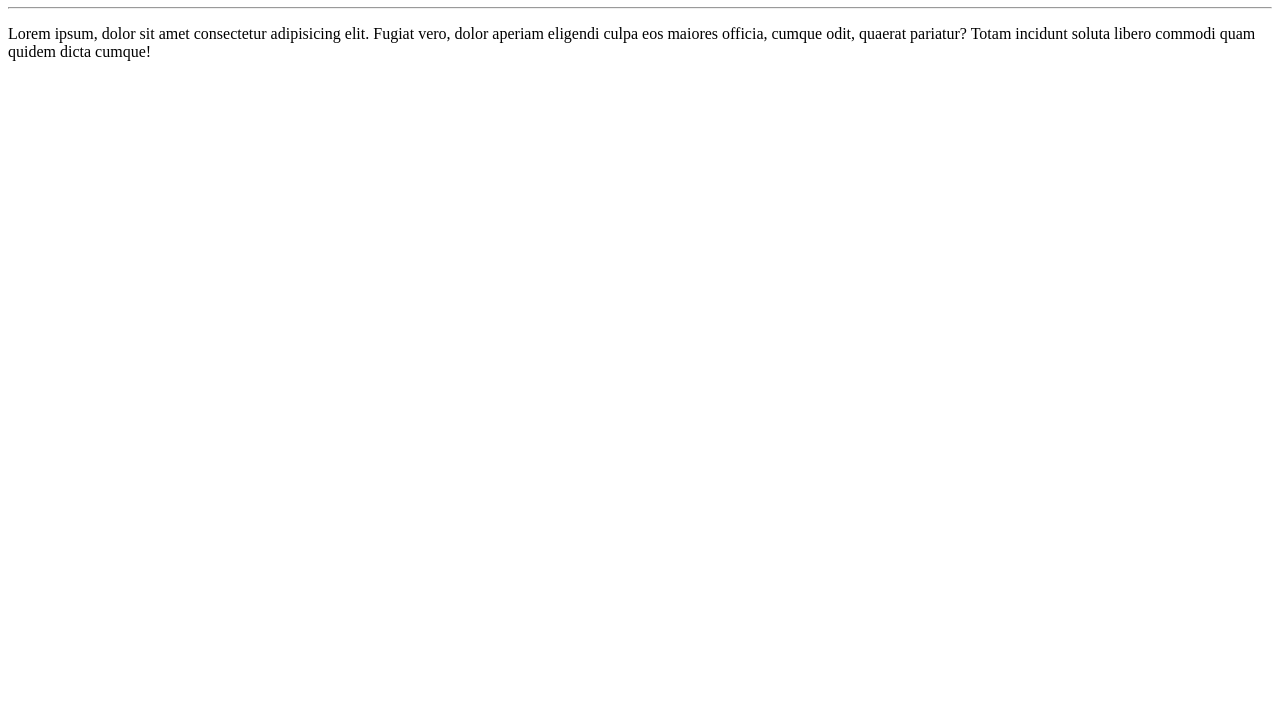
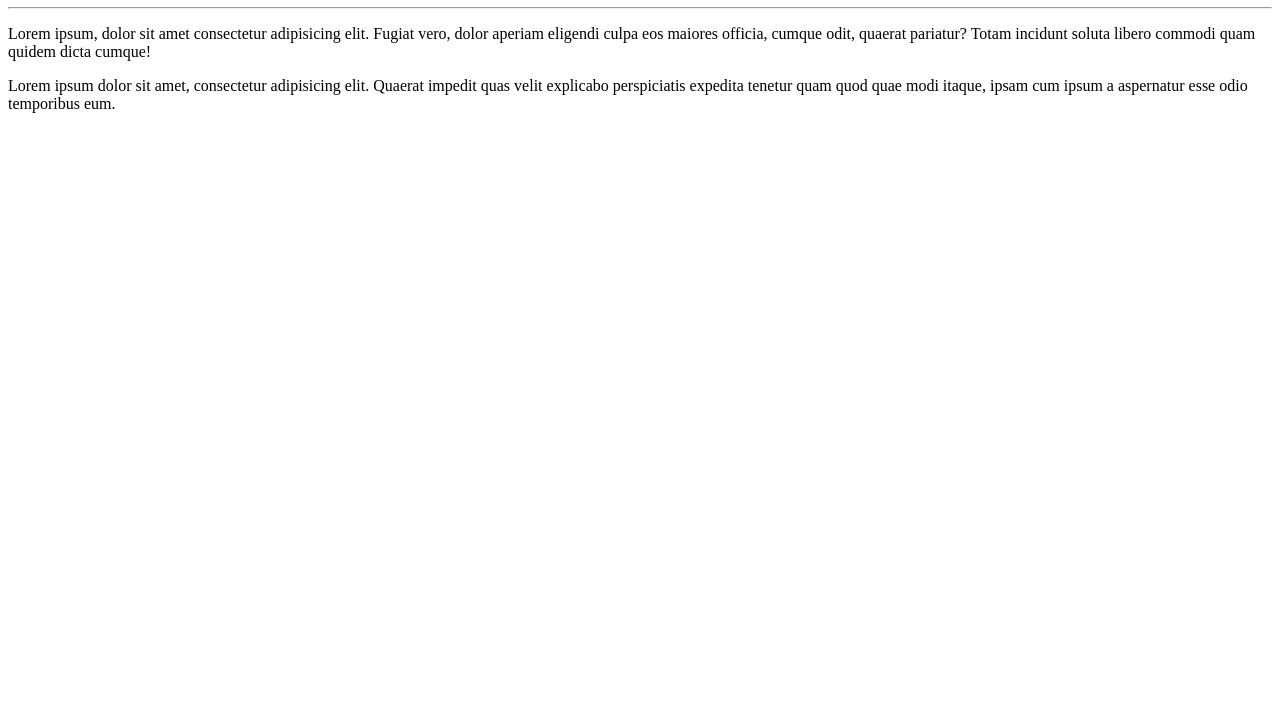
Before and after one commit to Diogomatos-cyber/Ola-Mundo, a plain HTML site: page site-exemplo/index.html in a window 1280 px wide. Shown: the part 73-800 px from the top of the page. Drawn offline with Linux system fonts and the light colour scheme.

Commit message:
Adicionei um paragrafo

```diff
--- a/site-exemplo/index.html
+++ b/site-exemplo/index.html
@@ -9,5 +9,6 @@
     <h1>Olá, Mundo!</h1>
     <hr>
     <p>Lorem ipsum, dolor sit amet consectetur adipisicing elit. Fugiat vero, dolor aperiam eligendi culpa eos maiores officia, cumque odit, quaerat pariatur? Totam incidunt soluta libero commodi quam quidem dicta cumque!</p>
+    <p>Lorem ipsum dolor sit amet, consectetur adipisicing elit. Quaerat impedit quas velit explicabo perspiciatis expedita tenetur quam quod quae modi itaque, ipsam cum ipsum a aspernatur esse odio temporibus eum.</p>
 </body>
 </html>
```
